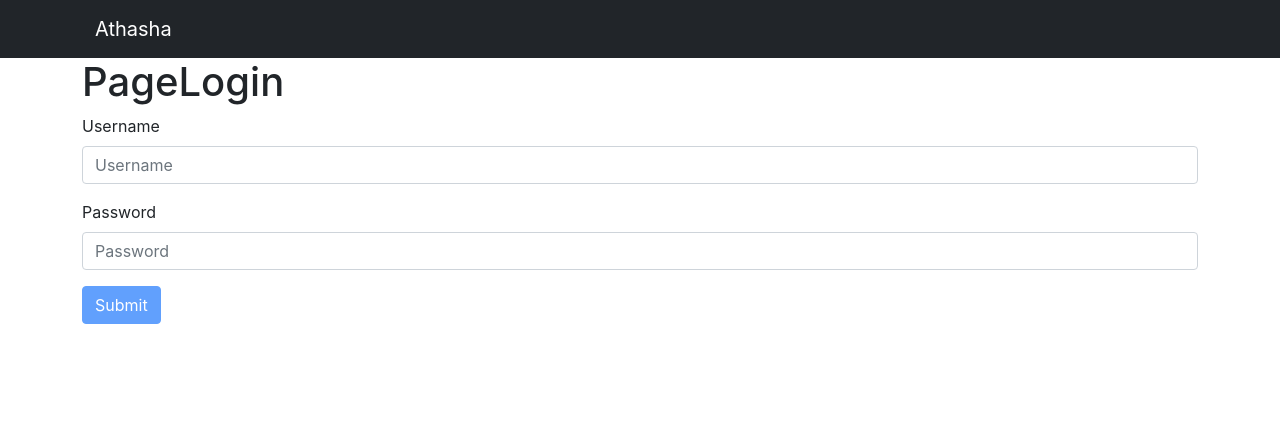
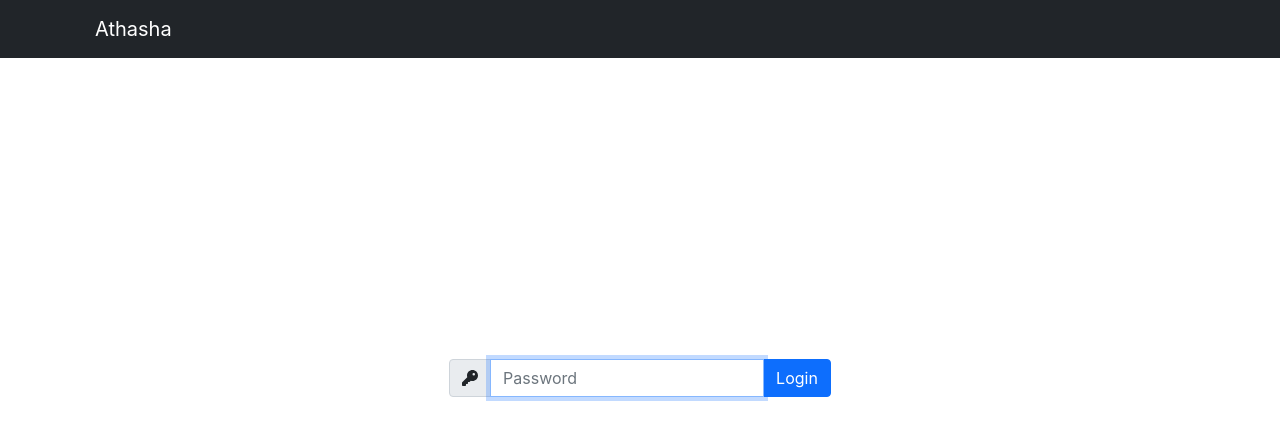
Before and after one commit to samuelventura/athasha, a React (Create React App) app in the folder frontend/: page / in a window 1280 px wide. Shown: the top 440 px of the page. Built offline with nearby package versions, Linux system fonts and the light colour scheme.

Commit message:
simplified login

```diff
--- a/frontend/src/Api.js
+++ b/frontend/src/Api.js
@@ -11,8 +11,8 @@ function saveSession(session) {
     return localStorage.setItem("athasha.session", JSON.stringify(session))
 }
 
-function login(username, password) {
-    const session = { id: username }
+function login(password) {
+    const session = { id: "session" }
     return new Promise((resolve, reject) => {
         setTimeout(() => {
             if (validSession(session)) {
--- a/frontend/src/App.css
+++ b/frontend/src/App.css
@@ -0,0 +1,6 @@
+.PageLogin {
+    height: 80vh;
+    display: flex;
+    justify-content: center;
+    align-items: center;
+}
--- a/frontend/src/App.js
+++ b/frontend/src/App.js
@@ -4,16 +4,18 @@ import Navbar from 'react-bootstrap/Navbar'
 import Container from 'react-bootstrap/Container'
 import Button from 'react-bootstrap/Button'
 import Alert from 'react-bootstrap/Alert'
-import { useAuth, initialSession } from './Auth'
-import { useAlert } from './Alert'
+import { FontAwesomeIcon } from '@fortawesome/react-fontawesome'
+import { faSignOut } from '@fortawesome/free-solid-svg-icons'
+import { useAuth, initialSession } from './ContextAuth'
+import { useAlert } from './ContextAlert'
 import './App.css'
 
-function Username() {
+function Logout() {
   const auth = useAuth()
   const handleOnClick = () => auth.setSession(initialSession)
   if (!auth.session.id.startsWith(":")) return (
     <Button variant="link" onClick={handleOnClick} title="Logout">
-      Logout
+      <FontAwesomeIcon icon={faSignOut} />
     </Button>
   )
   return null
@@ -41,10 +43,10 @@ function App() {
       <Navbar bg="dark" variant="dark">
         <Container>
           <Navbar.Brand className="btn" onClick={handleOnClick}
-            title="PageHome">Athasha</Navbar.Brand>
+            title="Home">Athasha</Navbar.Brand>
           <Navbar.Toggle />
           <Navbar.Collapse className="justify-content-end">
-            <Navbar.Text><Username /></Navbar.Text>
+            <Navbar.Text><Logout /></Navbar.Text>
           </Navbar.Collapse>
         </Container>
       </Navbar>
--- a/frontend/src/ItemBrowser.js
+++ b/frontend/src/ItemBrowser.js
@@ -13,7 +13,7 @@ function ItemBrowser(props) {
     function handleFilterChange(value) {
         console.log("filter:", value)
         //fetch data here, even the initial data
-        //because ItemSearch triggers thie event
+        //because ItemSearch triggers the event
         //even on initial rendering
         setFilter(value)
     }
--- a/frontend/src/ItemNew.js
+++ b/frontend/src/ItemNew.js
@@ -1,4 +1,5 @@
 import React from 'react'
+import Button from 'react-bootstrap/Button';
 
 function ItemNew(props) {
 
@@ -12,7 +13,7 @@ function ItemNew(props) {
 
     return (
         <div className="ItemNew">
-            <button onClick={handleNew}>New...</button>
+            <Button onClick={handleNew} variant="link">New...</Button>
         </div>
     )
 }
--- a/frontend/src/ItemSearch.js
+++ b/frontend/src/ItemSearch.js
@@ -58,10 +58,10 @@ function ItemSearch(props) {
 
     return (
         <div className="ItemSearch">
-            <Form className="d-flex">
+            <Form>
                 <InputGroup>
                     <InputGroup.Text><FontAwesomeIcon icon={faSearch} /></InputGroup.Text>
-                    <Form.Control value={filter} onChange={handleChange}
+                    <Form.Control autoFocus value={filter} onChange={handleChange}
                         onKeyPress={handleKeyPress} onKeyUp={handleKeyUp}
                         placeholder="Filter..." type="text" ref={input} />
                     <ClearButton />
--- a/frontend/src/PageLogin.js
+++ b/frontend/src/PageLogin.js
@@ -1,43 +1,37 @@
 import React, { useState } from 'react'
 import Form from 'react-bootstrap/Form'
 import Button from 'react-bootstrap/Button'
-import { useAuth } from './Auth'
-import { useAlert } from './Alert'
+import InputGroup from 'react-bootstrap/InputGroup';
+import { FontAwesomeIcon } from '@fortawesome/react-fontawesome'
+import { faKey } from '@fortawesome/free-solid-svg-icons'
+import { useAuth } from './ContextAuth'
+import { useAlert } from './ContextAlert'
 import Api from './Api'
 
 function PageLogin(props) {
   const auth = useAuth()
   const alert = useAlert()
-  const [username, setUsername] = useState("")
   const [password, setPassword] = useState("")
   function handleSubmit(e) {
     e.preventDefault()
     alert.warnAlert("Logging in...")
-    Api.login(username, password)
+    Api.login(password)
       .then(session => auth.setSession(session))
-      .then(() => alert.successAlert("PageLogin Success"))
+      .then(() => alert.successAlert("Login Success"))
       .catch(error => alert.errorAlert(error))
-  }
-  function validInput() {
-    return username.trim().length > 0 &&
-      password.trim().length > 0
   }
   return (
     <React.Fragment>
-      <h1>PageLogin</h1>
-      <Form onSubmit={handleSubmit}>
-        <Form.Group className="mb-3" controlId="formBasicEmail">
-          <Form.Label>Username</Form.Label>
-          <Form.Control type="text" placeholder="Username"
-            value={username} onChange={e => setUsername(e.target.value)} />
-        </Form.Group>
-        <Form.Group className="mb-3" controlId="formBasicPassword">
-          <Form.Label>Password</Form.Label>
-          <Form.Control type="password" placeholder="Password"
-            value={password} onChange={e => setPassword(e.target.value)} />
-        </Form.Group>
-        <Button variant="primary" type="submit" disabled={!validInput()}>Submit</Button>
-      </Form>
+      <div className='PageLogin'>
+        <Form onSubmit={handleSubmit}>
+          <InputGroup>
+            <InputGroup.Text><FontAwesomeIcon icon={faKey} /></InputGroup.Text>
+            <Form.Control autoFocus type="password" placeholder="Password"
+              value={password} onChange={e => setPassword(e.target.value)} />
+            <Button variant="primary" type="submit">Login</Button>
+          </InputGroup>
+        </Form>
+      </div>
     </React.Fragment>
   )
 }
--- a/frontend/src/index.js
+++ b/frontend/src/index.js
@@ -6,8 +6,8 @@ import './index.css'
 import App from './App'
 import PageHome from './PageHome'
 import PageAdmin from './PageAdmin'
-import { AlertProvider } from './Alert'
-import { AuthProvider, RequireAuth } from './Auth'
+import { AlertProvider } from './ContextAlert'
+import { AuthProvider, RequireAuth } from './ContextAuth'
 
 ReactDOM.render(
   <React.StrictMode>
```
Also changed, not shown: frontend/src/ContextAlert.js (renamed from frontend/src/Alert.js), frontend/src/ContextAuth.js (renamed from frontend/src/Auth.js), 1 other file (tests, documents, lock files or other folders).
